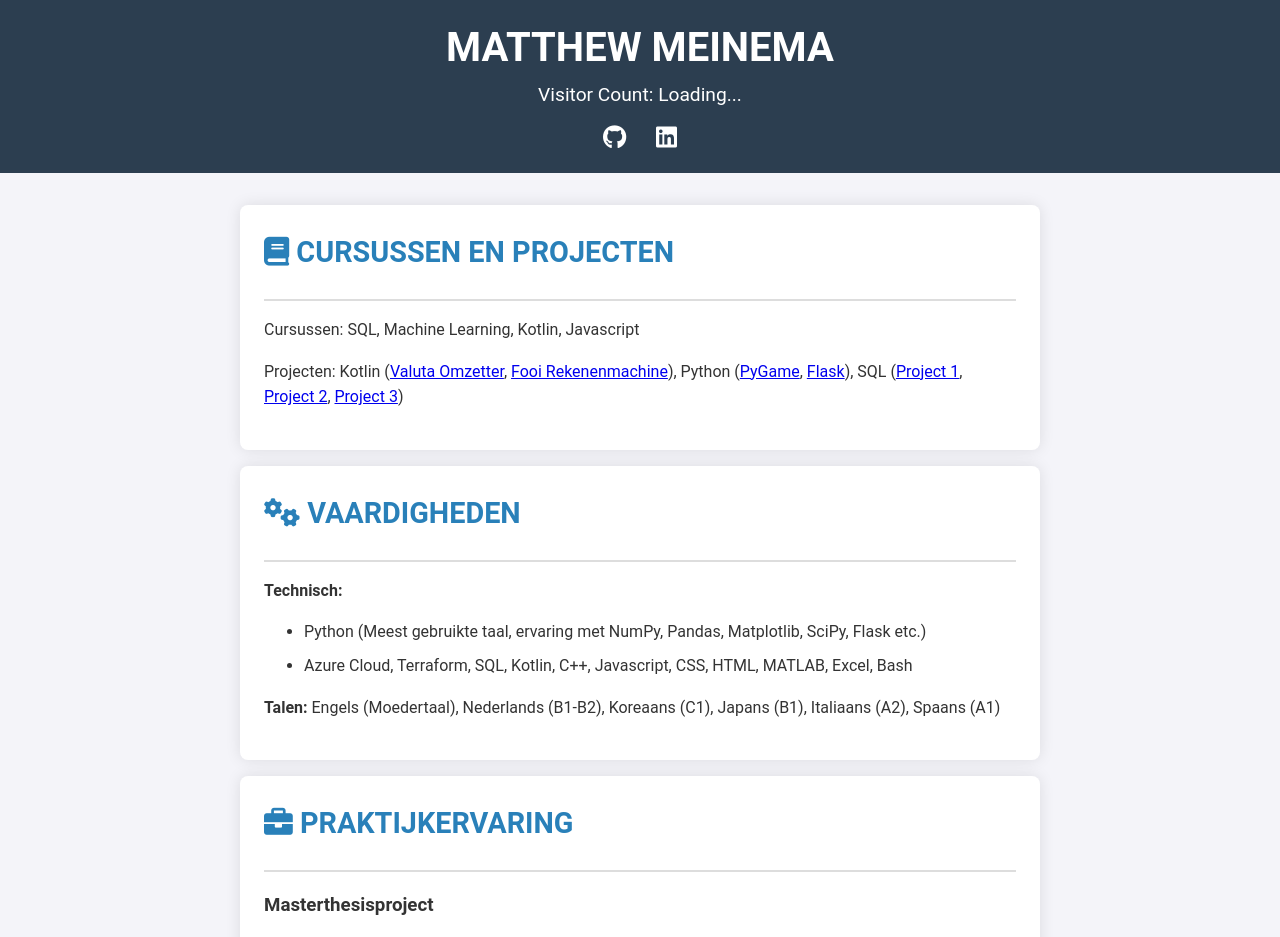
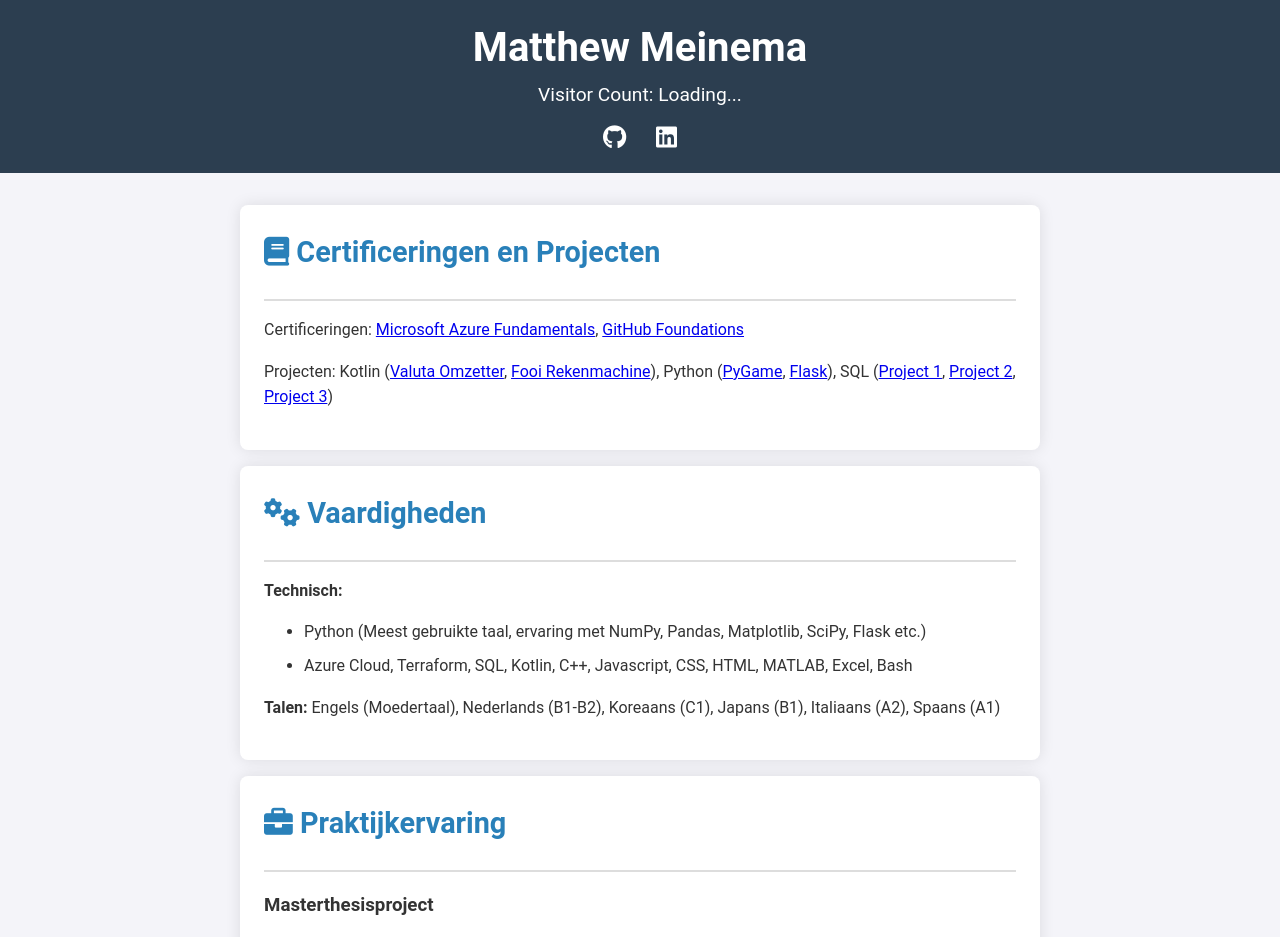
Before and after one commit to Lagiacrus96/Azure-Cloud-Resume-Challenge, a plain HTML site: page index.html in a window 1280 px wide. Shown: the top 937 px of the page. Drawn offline with Linux system fonts and the light colour scheme; a script that the page names is missing.

Commit message:
Minor html edits

```diff
--- a/index.html
+++ b/index.html
@@ -11,7 +11,7 @@
 
 <body>
     <header>
-        <h1>MATTHEW MEINEMA</h1>
+        <h1>Matthew Meinema</h1>
         <p>Visitor Count: <span id="visitor-count">Loading...</span></p>
         <div class="social-links">
             <a href="https://github.com/Lagiacrus96" target="_blank">
@@ -25,13 +25,13 @@
 
     <main>
         <section>
-            <h2><i class="fas fa-book"></i> CURSUSSEN EN PROJECTEN</h2>
+            <h2><i class="fas fa-book"></i> Certificeringen en Projecten</h2>
             <hr>
-            <p>Cursussen: SQL, Machine Learning, Kotlin, Javascript</p>
-            <p>Projecten: Kotlin (<a href="https://github.com/Lagiacrus96/Currency_Converter">Valuta Omzetter</a>, <a href="https://github.com/Lagiacrus96/Tip_Calculator">Fooi Rekenenmachine</a>), Python (<a href="https://github.com/Lagiacrus96/pyrpg">PyGame</a>, <a href="https://github.com/Lagiacrus96/mega_flask_tutorial">Flask</a>), SQL (<a href="https://github.com/Lagiacrus96/freecodecamp_universe">Project 1</a>, <a href="https://github.com/Lagiacrus96/freecodecamp_student">Project 2</a>, <a href="https://github.com/Lagiacrus96/freecodecamp_worldcup">Project 3</a>)</p>
+            <p>Certificeringen: <a href="https://learn.microsoft.com/en-us/users/matthewmeinema-0416/credentials/df61951680b9eb5e">Microsoft Azure Fundamentals</a>, <a href="https://www.credly.com/badges/cef40fee-75d8-4c6d-be1a-fa5c588eb5d9">GitHub Foundations</a></p>
+            <p>Projecten: Kotlin (<a href="https://github.com/Lagiacrus96/Currency_Converter">Valuta Omzetter</a>, <a href="https://github.com/Lagiacrus96/Tip_Calculator">Fooi Rekenmachine</a>), Python (<a href="https://github.com/Lagiacrus96/pyrpg">PyGame</a>, <a href="https://github.com/Lagiacrus96/mega_flask_tutorial">Flask</a>), SQL (<a href="https://github.com/Lagiacrus96/freecodecamp_universe">Project 1</a>, <a href="https://github.com/Lagiacrus96/freecodecamp_student">Project 2</a>, <a href="https://github.com/Lagiacrus96/freecodecamp_worldcup">Project 3</a>)</p>
         </section>
         <section>
-            <h2><i class="fas fa-cogs"></i> VAARDIGHEDEN</h2>
+            <h2><i class="fas fa-cogs"></i> Vaardigheden</h2>
             <hr>
             <div class="vaardigheden-content">
                 <p><strong>Technisch:</strong></p>
@@ -43,7 +43,7 @@
             </div>
         </section>
         <section>
-            <h2><i class="fas fa-briefcase"></i> PRAKTIJKERVARING</h2>
+            <h2><i class="fas fa-briefcase"></i> Praktijkervaring</h2>
             <hr>
             <h3>Masterthesisproject</h3>
             <p><em>Universiteit van Amsterdam</em></p>
@@ -65,7 +65,7 @@
             </ul>
         </section>
         <section>
-            <h2><i class="fas fa-graduation-cap"></i> OPLEIDING</h2>
+            <h2><i class="fas fa-graduation-cap"></i> Opleiding</h2>
             <hr>
             <h3>Universiteit van Amsterdam, Nederland</h3>
             <p><em>Master of Science: Gravitational and Astroparticle Physics Track</em></p>
@@ -73,7 +73,7 @@
             <p><em>Bachelor of Science: Hoofdvak in Astrofysica en Koreaanse Studies</em></p>
         </section>
         <section>
-            <h2><i class="fas fa-briefcase"></i> WERKERVARING</h2>
+            <h2><i class="fas fa-briefcase"></i> Werkervaring</h2>
             <hr>
             <h3>Thuisbezorgd, Bezorger</h3>
             <p><em>Amsterdam, Nederland</em></p>
@@ -89,7 +89,7 @@
             </ul>
         </section>
         <section>
-            <h2><i class="fas fa-heart"></i> HOBBIES</h2>
+            <h2><i class="fas fa-heart"></i> Hobbies</h2>
             <ul>
                 <li>Coderen - In mijn vrije tijd geniet ik ervan om mijn PyGame-spel uit te breiden en meer te leren over cloud computing.</li>
                 <li>Talen leren - Ik heb een passie voor het leren van talen, zowel programmeertalen als gesproken talen, zoals Koreaans en Japans</li>
```
